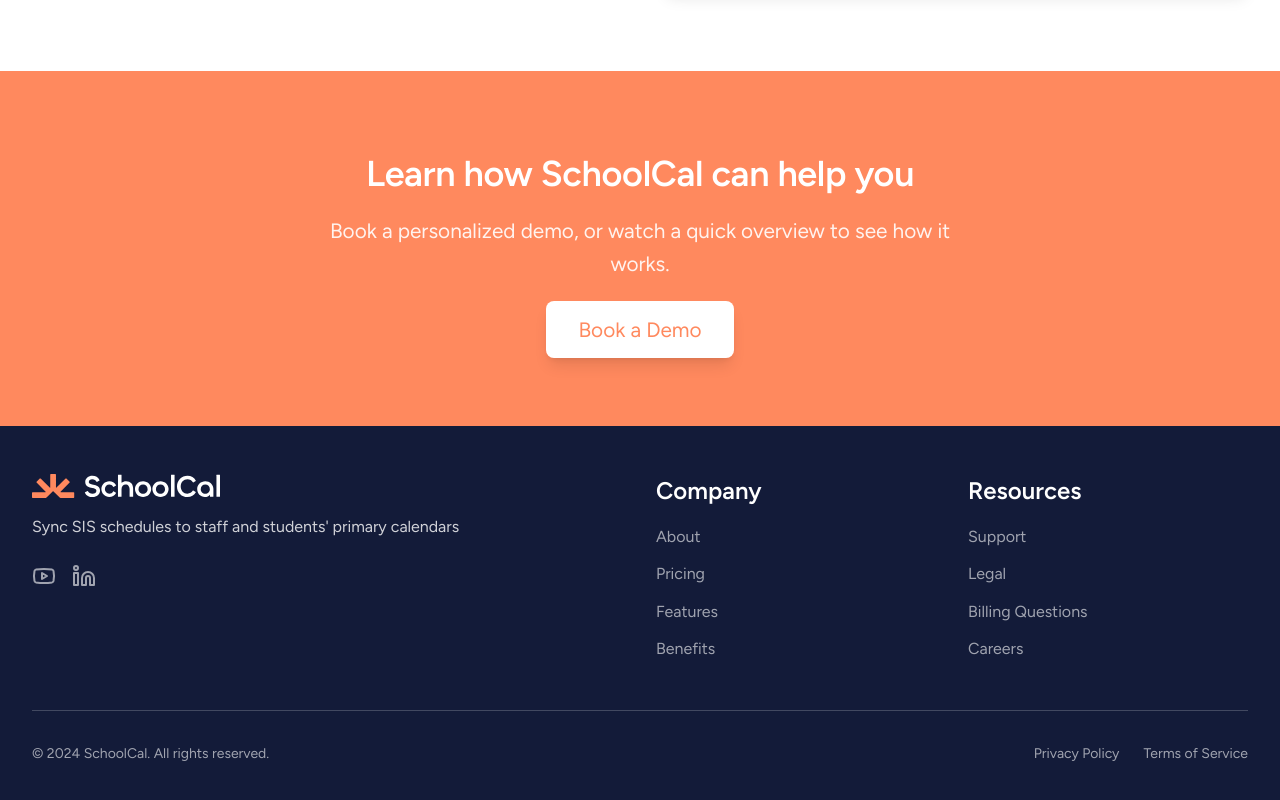
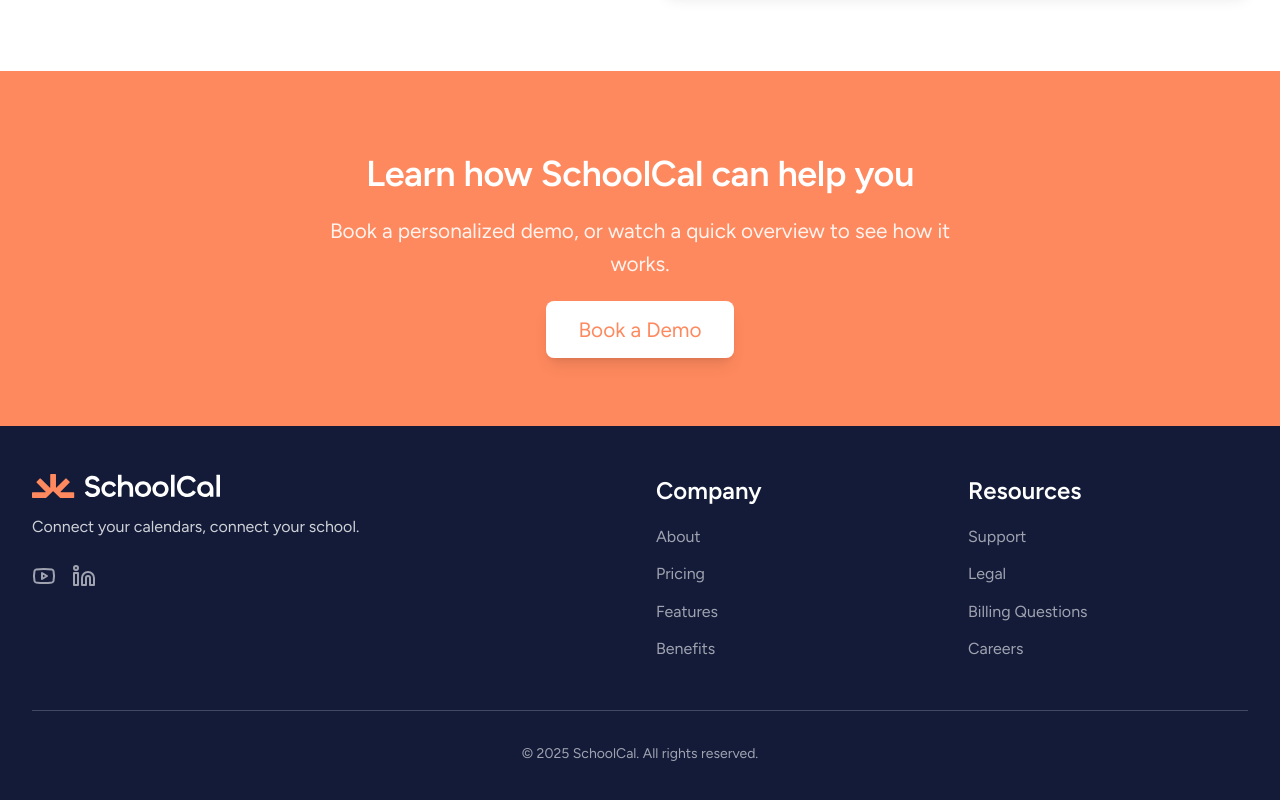
Before and after one commit to schoolcal-marketing/schoolcal-website, a Next.js app: page / in a window 1280 px wide. Shown: the part 5331-6131 px from the top of the page. Built offline with nearby package versions, Linux system fonts and the light colour scheme.

Commit message:
updated footer

```diff
--- a/app/components/Footer.tsx
+++ b/app/components/Footer.tsx
@@ -20,7 +20,7 @@
               />
             </div>
             <p className="body-medium text-background-white/80 mb-6 max-w-md">
-              Sync SIS schedules to staff and students' primary calendars
+              Connect your calendars, connect your school.
             </p>
             <div className="flex space-x-4">
               <a href="#" className="text-background-white/60 hover:text-primary transition-colors">
@@ -90,18 +90,10 @@
         </div>
 
         {/* Bottom Section */}
-        <div className="border-t border-background-white/20 mt-12 pt-8 flex flex-col md:flex-row justify-between items-center">
+        <div className="border-t border-background-white/20 mt-12 pt-8 flex justify-center">
           <p className="body-small text-background-white/60">
-            © 2024 SchoolCal. All rights reserved.
+            © 2025 SchoolCal. All rights reserved.
           </p>
-          <div className="flex space-x-6 mt-4 md:mt-0">
-            <Link href="/privacy" className="body-small text-background-white/60 hover:text-primary transition-colors">
-              Privacy Policy
-            </Link>
-            <Link href="/terms" className="body-small text-background-white/60 hover:text-primary transition-colors">
-              Terms of Service
-            </Link>
-          </div>
         </div>
       </div>
     </footer>
```
